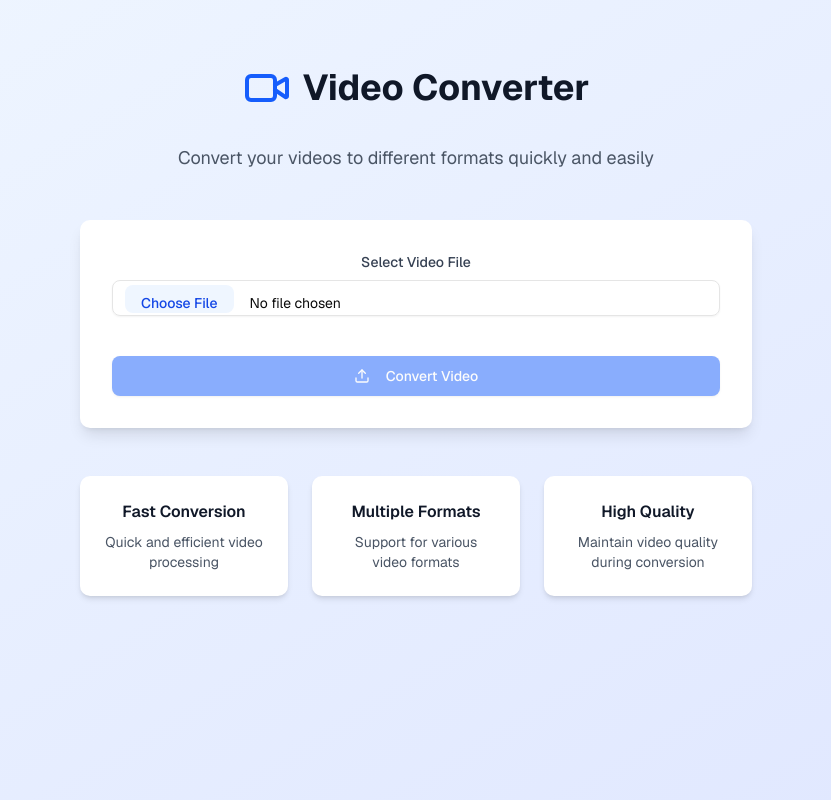
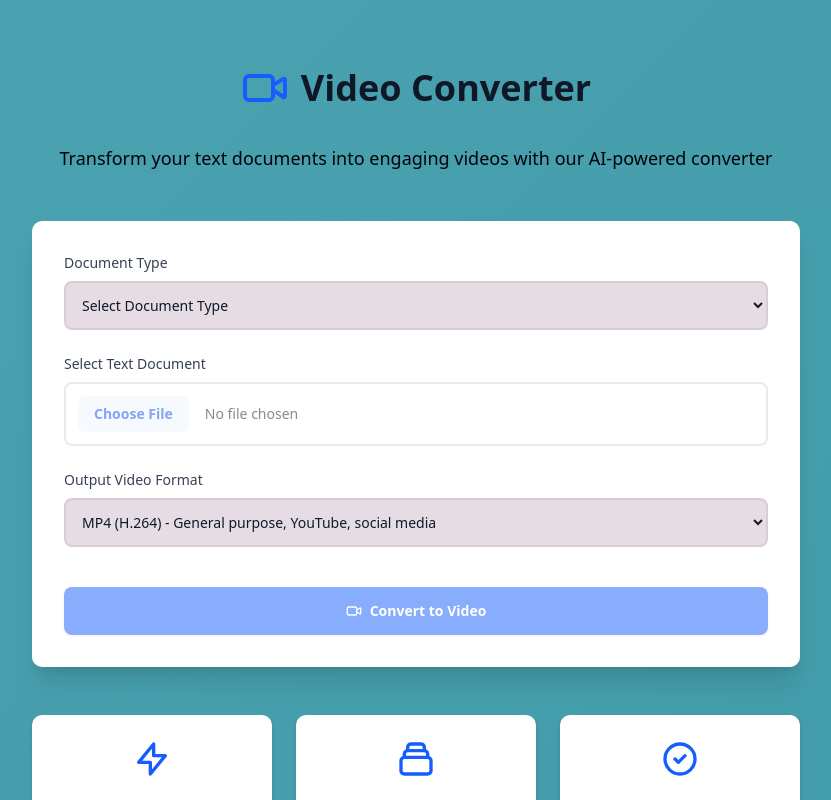
Before and after one commit to Adarsh380/Video_conversion-, a Next.js app: page / in a window 1280 px wide. Shown: the top 800 px of the page, without its empty margins (224-1055 px from the left). Built offline with nearby package versions, Linux system fonts and the light colour scheme.

Commit message:
Update Next.js React component to match HTML text-to-video converter design

```diff
--- a/app/page.tsx
+++ b/app/page.tsx
@@ -1,117 +1,243 @@
 "use client";
 
 import { useState } from "react";
-import { Input } from "@/components/ui/input";
 import { Button } from "@/components/ui/button";
-import { Upload, Video } from "lucide-react";
+import { Video, Download } from "lucide-react";
 
 export default function Home() {
+  const [selectedDocType, setSelectedDocType] = useState<string>("");
   const [selectedFile, setSelectedFile] = useState<File | null>(null);
   const [isConverting, setIsConverting] = useState(false);
+  const [progress, setProgress] = useState(0);
+  const [showResult, setShowResult] = useState(false);
+  const [outputFormat, setOutputFormat] = useState("mp4");
+
+  // Document type mapping
+  const documentFileTypes: { [key: string]: string } = {
+    word: '.doc,.docx',
+    pdf: '.pdf',
+    notepad: '.txt',
+    googledoc: '.doc,.docx,.txt',
+    powerpoint: '.ppt,.pptx',
+    excel: '.xls,.xlsx,.csv'
+  };
+
+  const handleDocTypeChange = (event: React.ChangeEvent<HTMLSelectElement>) => {
+    const docType = event.target.value;
+    setSelectedDocType(docType);
+    setSelectedFile(null);
+    setShowResult(false);
+  };
 
   const handleFileSelect = (event: React.ChangeEvent<HTMLInputElement>) => {
     const file = event.target.files?.[0];
-    if (file) {
+    if (file && selectedDocType) {
       setSelectedFile(file);
     }
   };
 
   const handleConvert = async () => {
-    if (!selectedFile) return;
+    if (!selectedFile || !selectedDocType) return;
 
     setIsConverting(true);
-    // TODO: Add actual video conversion logic here
-    setTimeout(() => {
-      setIsConverting(false);
-      alert(`Converting ${selectedFile.name}...`);
-    }, 2000);
+    setProgress(0);
+    setShowResult(false);
+
+    // Simulate conversion progress
+    const progressInterval = setInterval(() => {
+      setProgress(prev => {
+        const newProgress = prev + Math.random() * 10 + 5;
+        if (newProgress >= 100) {
+          clearInterval(progressInterval);
+          setTimeout(() => {
+            setIsConverting(false);
+            setShowResult(true);
+          }, 800);
+          return 100;
+        }
+        return newProgress;
+      });
+    }, 100);
   };
 
   return (
-    <div className="font-sans min-h-screen bg-gradient-to-br from-blue-50 to-indigo-100 dark:from-gray-900 dark:to-gray-800">
-      <main className="container mx-auto px-4 py-16">
-        <div className="max-w-2xl mx-auto text-center">
+    <div className="min-h-screen" style={{
+      background: 'linear-gradient(135deg, #4ca2b1 0%, #409ba7 100%)',
+      fontFamily: 'system-ui, -apple-system, sans-serif',
+      color: '#111827'
+    }}>
+      <div className="container mx-auto px-4 py-16" style={{ maxWidth: '1200px' }}>
+        <div className="max-w-3xl mx-auto text-center">
+          {/* Header */}
           <div className="flex items-center justify-center mb-8">
-            <Video className="h-12 w-12 text-blue-600 dark:text-blue-400 mr-3" />
-            <h1 className="text-4xl font-bold text-gray-900 dark:text-white">
+            <Video className="h-12 w-12 text-blue-600 mr-3" />
+            <h1 className="text-4xl font-bold text-gray-900" style={{ margin: 0 }}>
               Video Converter
             </h1>
           </div>
 
-          <p className="text-lg text-gray-600 dark:text-gray-300 mb-12">
-            Convert your videos to different formats quickly and easily
+          <p className="text-lg mb-12" style={{
+            color: '#000307',
+            lineHeight: '1.6'
+          }}>
+            Transform your text documents into engaging videos with our AI-powered converter
           </p>
 
-          <div className="bg-white dark:bg-gray-800 rounded-lg shadow-lg p-8">
+          {/* Main Converter Card */}
+          <div className="bg-white rounded-lg shadow-xl p-8 mb-12">
             <div className="space-y-6">
+
+              {/* Document Type Selector */}
+              <div>
+                <label className="block text-sm font-medium text-gray-700 mb-2 text-left">
+                  Document Type
+                </label>
+                <select
+                  value={selectedDocType}
+                  onChange={handleDocTypeChange}
+                  className="w-full p-3 border-2 rounded-md bg-gray-100 text-sm outline-none transition-all duration-200 focus:border-blue-500 focus:shadow-md"
+                  style={{
+                    borderColor: '#dbcbd5',
+                    backgroundColor: '#e6dce3'
+                  }}
+                >
+                  <option value="">Select Document Type</option>
+                  <option value="word">Word Document</option>
+                  <option value="pdf">PDF</option>
+                  <option value="notepad">Notepad</option>
+                  <option value="googledoc">Google Doc</option>
+                  <option value="powerpoint">PowerPoint</option>
+                  <option value="excel">Excel Sheet</option>
+                </select>
+              </div>
+
               {/* File Input */}
-              <div className="space-y-2">
-                <label htmlFor="video-file" className="block text-sm font-medium text-gray-700 dark:text-gray-300">
-                  Select Video File
+              <div>
+                <label className="block text-sm font-medium text-gray-700 mb-2 text-left">
+                  Select Text Document
                 </label>
-                <div className="relative">
-                  <Input
-                    id="video-file"
-                    type="file"
-                    accept="video/*"
-                    onChange={handleFileSelect}
-                    className="file:mr-4 file:py-2 file:px-4 file:rounded-md file:border-0 file:text-sm file:font-medium file:bg-blue-50 file:text-blue-700 hover:file:bg-blue-100 dark:file:bg-blue-900 dark:file:text-blue-300 dark:hover:file:bg-blue-800"
-                  />
-                </div>
+                <input
+                  type="file"
+                  accept={selectedDocType ? documentFileTypes[selectedDocType] : ''}
+                  disabled={!selectedDocType}
+                  onChange={handleFileSelect}
+                  className="w-full border-2 border-gray-300 bg-white p-3 text-sm rounded-md outline-none cursor-pointer transition-all duration-200 hover:border-blue-400 focus:border-blue-500 focus:shadow-md disabled:opacity-50 disabled:cursor-not-allowed file:mr-4 file:py-2 file:px-4 file:rounded-md file:border-0 file:text-sm file:font-semibold file:bg-blue-50 file:text-blue-700 hover:file:bg-blue-100"
+                />
                 {selectedFile && (
-                  <p className="text-sm text-gray-500 dark:text-gray-400">
-                    Selected: {selectedFile.name} ({(selectedFile.size / 1024 / 1024).toFixed(2)} MB)
+                  <p className="mt-2 text-sm text-gray-500 text-center italic">
+                    Selected: {selectedFile.name} ({(selectedFile.size / 1024).toFixed(1)} KB) - {selectedDocType.charAt(0).toUpperCase() + selectedDocType.slice(1)}
                   </p>
                 )}
+              </div>
+
+              {/* Video Format Selector */}
+              <div>
+                <label className="block text-sm font-medium text-gray-700 mb-2 text-left">
+                  Output Video Format
+                </label>
+                <select
+                  value={outputFormat}
+                  onChange={(e) => setOutputFormat(e.target.value)}
+                  className="w-full p-3 border-2 rounded-md bg-gray-100 text-sm outline-none transition-all duration-200 focus:border-blue-500 focus:shadow-md"
+                  style={{
+                    borderColor: '#dbcbd5',
+                    backgroundColor: '#e6dce3'
+                  }}
+                >
+                  <option value="mp4">MP4 (H.264) - General purpose, YouTube, social media</option>
+                  <option value="mp4h265">MP4 (H.265) - High quality at lower file size</option>
+                  <option value="mov">MOV (ProRes) - Professional video editing workflow</option>
+                  <option value="mkv">MKV - Archiving large video libraries</option>
+                  <option value="avi">AVI - Legacy Windows workflows</option>
+                  <option value="webm">WebM - Web browser playback and streaming</option>
+                  <option value="gif">GIF - Short looping animations</option>
+                </select>
               </div>
 
               {/* Convert Button */}
               <div className="pt-4">
                 <Button
                   onClick={handleConvert}
-                  disabled={!selectedFile || isConverting}
-                  size="lg"
-                  className="w-full bg-blue-600 hover:bg-blue-700 dark:bg-blue-500 dark:hover:bg-blue-600"
+                  disabled={!selectedFile || !selectedDocType || isConverting}
+                  className="w-full bg-blue-600 hover:bg-blue-700 text-white font-semibold h-12 px-8 rounded-md transition-all duration-200 disabled:opacity-50 disabled:cursor-not-allowed"
                 >
                   {isConverting ? (
-                    <>
-                      <div className="animate-spin rounded-full h-4 w-4 border-2 border-white border-t-transparent mr-2"></div>
-                      Converting...
-                    </>
+                    <div className="flex items-center justify-center gap-2">
+                      <div className="w-4 h-4 border-2 border-white border-t-transparent rounded-full animate-spin"></div>
+                      Creating Video...
+                    </div>
                   ) : (
-                    <>
-                      <Upload className="mr-2 h-4 w-4" />
-                      Convert Video
-                    </>
+                    <div className="flex items-center justify-center gap-2">
+                      <Video className="w-4 h-4" />
+                      Convert to Video
+                    </div>
                   )}
                 </Button>
               </div>
+
+              {/* Progress Bar */}
+              {isConverting && (
+                <div className="w-full">
+                  <div className="w-full h-2 bg-gray-200 rounded-full overflow-hidden">
+                    <div
+                      className="h-full bg-gradient-to-r from-blue-500 to-blue-700 rounded-full transition-all duration-300"
+                      style={{ width: `${progress}%` }}
+                    />
+                  </div>
+                </div>
+              )}
             </div>
+
+            {/* Result Section */}
+            {showResult && (
+              <div className="mt-8 p-6 bg-green-50 border-2 border-green-500 rounded-md">
+                <h3 className="text-green-800 font-semibold mb-2">Video Creation Complete!</h3>
+                <p className="text-green-700 mb-4">Your text document has been successfully converted to video.</p>
+                <a
+                  href="#"
+                  className="inline-flex items-center gap-2 px-4 py-2 bg-green-600 hover:bg-green-500 text-white rounded-md font-medium transition-colors duration-200"
+                >
+                  <Download className="w-4 h-4" />
+                  Download {selectedFile?.name.split('.')[0]}_video.{outputFormat}
+                </a>
+              </div>
+            )}
           </div>
 
-          {/* Features */}
-          <div className="mt-12 grid grid-cols-1 md:grid-cols-3 gap-6">
-            <div className="text-center">
-              <div className="bg-white dark:bg-gray-800 rounded-lg p-6 shadow-md">
-                <h3 className="font-semibold text-gray-900 dark:text-white mb-2">Fast Conversion</h3>
-                <p className="text-sm text-gray-600 dark:text-gray-300">Quick and efficient video processing</p>
+          {/* Features Grid */}
+          <div className="grid grid-cols-1 md:grid-cols-3 gap-6">
+            <div className="bg-white rounded-lg p-6 shadow-md hover:shadow-lg transition-shadow duration-200">
+              <div className="w-10 h-10 text-blue-600 mx-auto mb-4">
+                <svg fill="none" stroke="currentColor" viewBox="0 0 24 24">
+                  <path strokeLinecap="round" strokeLinejoin="round" strokeWidth="2" d="M13 10V3L4 14h7v7l9-11h-7z" />
+                </svg>
               </div>
+              <h3 className="font-semibold text-gray-900 mb-2 text-lg">Lightning Fast</h3>
+              <p className="text-sm text-gray-600 leading-relaxed">Quick and efficient video processing with optimized algorithms for the best performance</p>
             </div>
-            <div className="text-center">
-              <div className="bg-white dark:bg-gray-800 rounded-lg p-6 shadow-md">
-                <h3 className="font-semibold text-gray-900 dark:text-white mb-2">Multiple Formats</h3>
-                <p className="text-sm text-gray-600 dark:text-gray-300">Support for various video formats</p>
+
+            <div className="bg-white rounded-lg p-6 shadow-md hover:shadow-lg transition-shadow duration-200">
+              <div className="w-10 h-10 text-blue-600 mx-auto mb-4">
+                <svg fill="none" stroke="currentColor" viewBox="0 0 24 24">
+                  <path strokeLinecap="round" strokeLinejoin="round" strokeWidth="2" d="M19 11H5m14 0a2 2 0 012 2v6a2 2 0 01-2 2H5a2 2 0 01-2-2v-6a2 2 0 012-2m14 0V9a2 2 0 00-2-2M5 11V9a2 2 0 012-2m0 0V5a2 2 0 012-2h6a2 2 0 012 2v2M7 7h10" />
+                </svg>
               </div>
+              <h3 className="font-semibold text-gray-900 mb-2 text-lg">Smart Processing</h3>
+              <p className="text-sm text-gray-600 leading-relaxed">AI analyzes your document type and creates optimized video content with proper formatting</p>
             </div>
-            <div className="text-center">
-              <div className="bg-white dark:bg-gray-800 rounded-lg p-6 shadow-md">
-                <h3 className="font-semibold text-gray-900 dark:text-white mb-2">High Quality</h3>
-                <p className="text-sm text-gray-600 dark:text-gray-300">Maintain video quality during conversion</p>
+
+            <div className="bg-white rounded-lg p-6 shadow-md hover:shadow-lg transition-shadow duration-200">
+              <div className="w-10 h-10 text-blue-600 mx-auto mb-4">
+                <svg fill="none" stroke="currentColor" viewBox="0 0 24 24">
+                  <path strokeLinecap="round" strokeLinejoin="round" strokeWidth="2" d="M9 12l2 2 4-4m6 2a9 9 0 11-18 0 9 9 0 0118 0z" />
+                </svg>
               </div>
+              <h3 className="font-semibold text-gray-900 mb-2 text-lg">Professional Output</h3>
+              <p className="text-sm text-gray-600 leading-relaxed">Generate high-quality videos with proper pacing, transitions, and visual elements</p>
             </div>
           </div>
         </div>
-      </main>
+      </div>
     </div>
   );
 }
```
